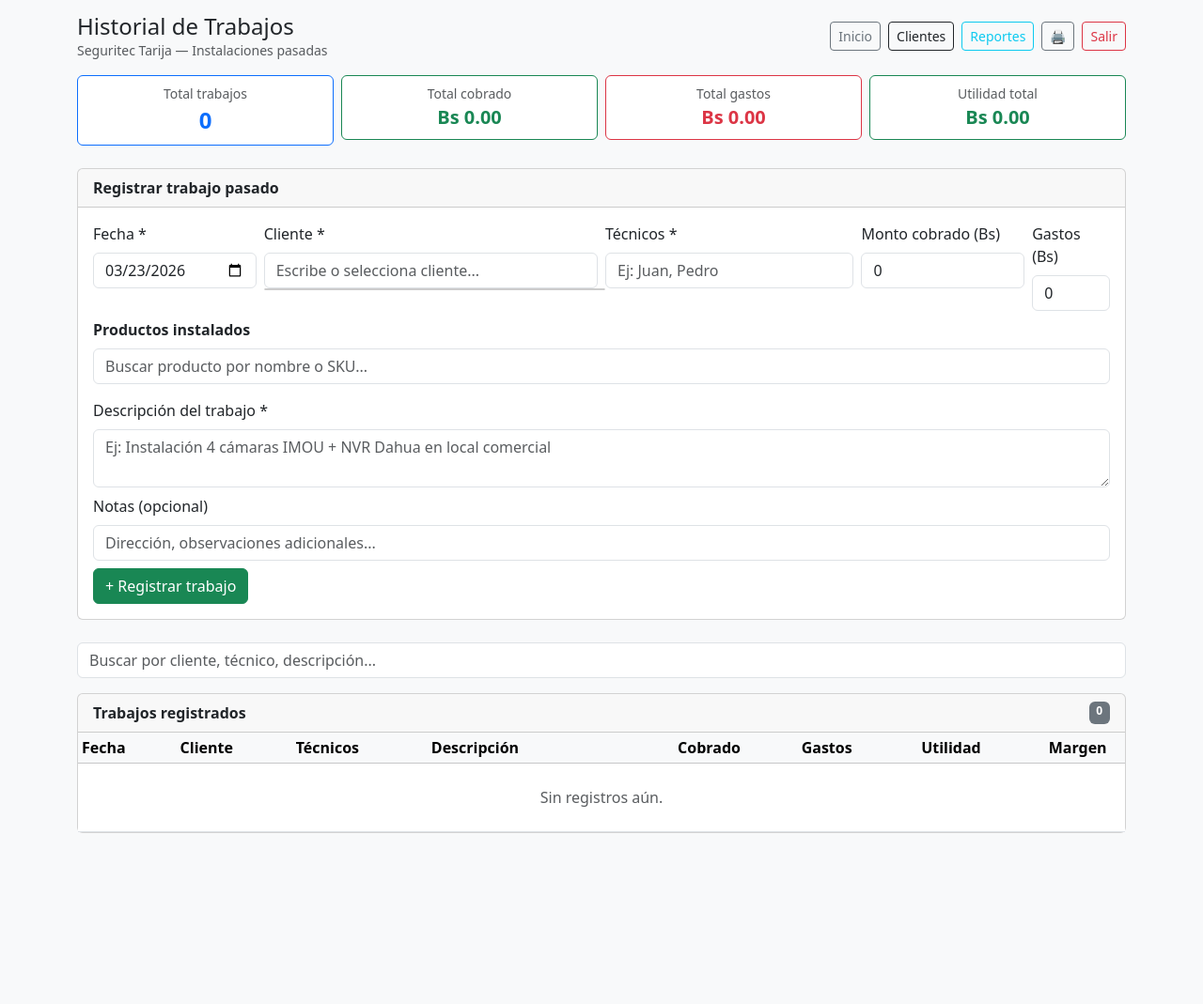
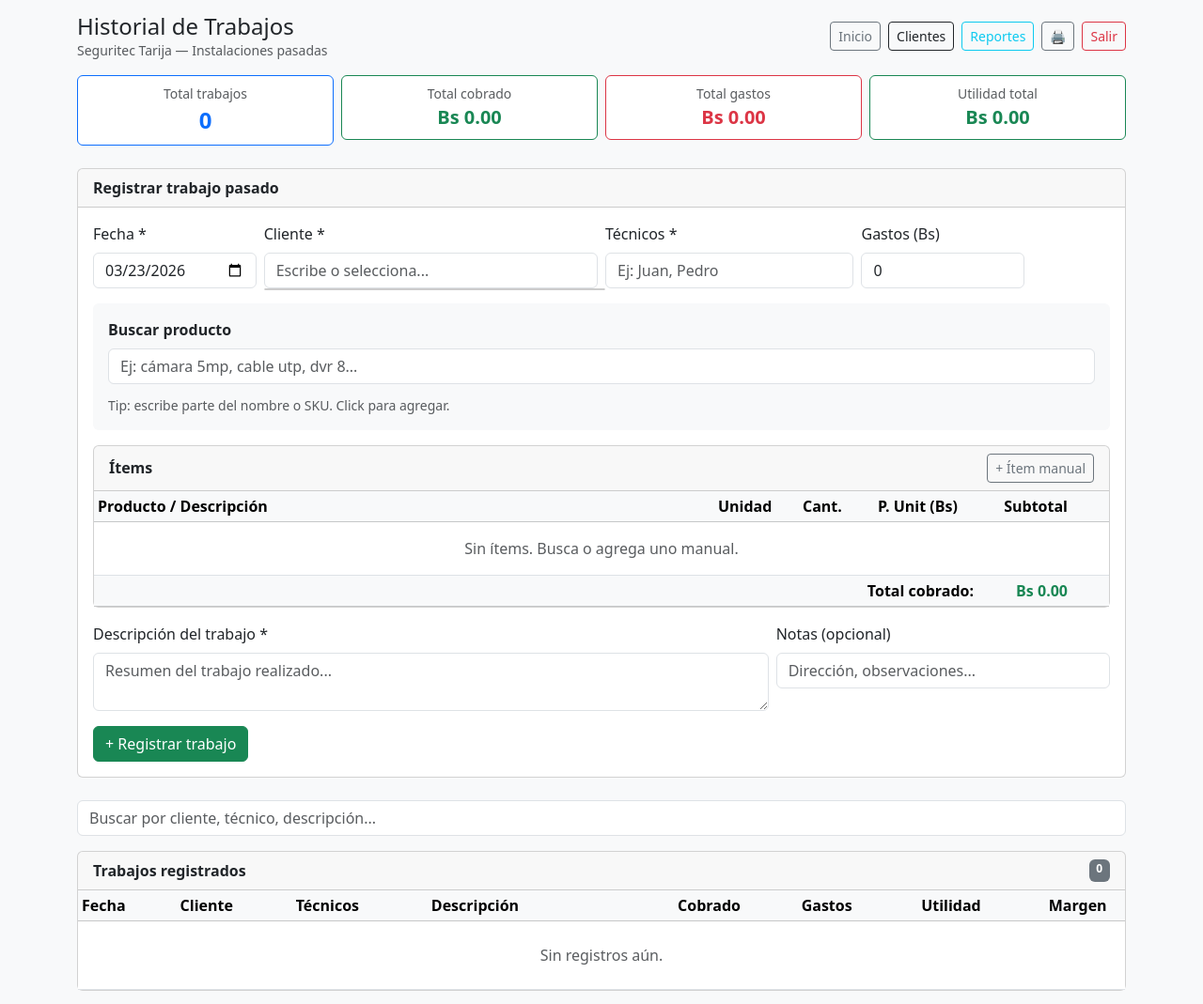
Before and after one commit to Ocafer/cotizador-seguritec, a FastAPI app: page /instalaciones-pasadas in a window 1280 px wide. Shown: the whole page at 94% size. Before the commit the page ends 887 px from the top, so only its background shows below. Run offline with FastAPI, Linux system fonts and the light colour scheme; the visitor is signed in with stand-in values (Sample User, id 1); some libraries are stand-ins or nearby versions.

Commit message:
feat: tabla de items con cantidad y precio en instalaciones pasadas

```diff
--- a/templates/instalaciones_pasadas.html
+++ b/templates/instalaciones_pasadas.html
@@ -6,16 +6,19 @@
   <title>Instalaciones Pasadas</title>
   <link href="https://cdn.jsdelivr.net/npm/bootstrap@5.3.3/dist/css/bootstrap.min.css" rel="stylesheet">
   <style>
-    body{padding:14px;}
-    @media print{.no-print{display:none!important;}}
-    #clienteSugerencias { position:absolute; z-index:999; background:#fff; border:1px solid #ccc; border-radius:4px; width:100%; max-height:200px; overflow-y:auto; }
+    body { padding:14px; }
+    @media print { .no-print { display:none!important; } }
+    #clienteSugerencias { position:absolute; z-index:999; background:#fff; border:1px solid #ccc;
+      border-radius:4px; width:100%; max-height:200px; overflow-y:auto; }
     #clienteSugerencias div { padding:6px 10px; cursor:pointer; }
     #clienteSugerencias div:hover { background:#f0f0f0; }
-    .producto-tag { display:inline-flex; align-items:center; gap:4px; }
+    .result-item:hover { background:#f0f8ff; cursor:pointer; }
   </style>
 </head>
 <body class="bg-light">
 <div class="container">
+
+  <!-- Navbar -->
   <div class="d-flex justify-content-between align-items-center mb-3 no-print">
     <div>
       <h4 class="mb-0">Historial de Trabajos</h4>
@@ -73,80 +76,102 @@
       <form method="post" action="/instalaciones-pasadas/guardar" id="regForm">
         <input type="hidden" name="registro_id" id="registroId" value="0">
 
-        <div class="row g-2 mb-2">
-          <!-- Fecha -->
+        <!-- Fila 1: datos principales -->
+        <div class="row g-2 mb-3">
           <div class="col-6 col-md-2">
             <label class="form-label">Fecha *</label>
             <input type="date" class="form-control" name="fecha_instalacion" id="fFecha" required>
           </div>
-
-          <!-- Cliente con autocomplete -->
           <div class="col-12 col-md-4" style="position:relative;">
             <label class="form-label">Cliente *</label>
             <input type="text" class="form-control" name="cliente_nombre" id="fCliente" required
-                   placeholder="Escribe o selecciona cliente..." autocomplete="off" oninput="buscarCliente(this.value)">
+                   placeholder="Escribe o selecciona..." autocomplete="off" oninput="buscarCliente(this.value)">
             <div id="clienteSugerencias"></div>
           </div>
-
-          <!-- Técnicos -->
           <div class="col-12 col-md-3">
             <label class="form-label">Técnicos *</label>
             <input type="text" class="form-control" name="tecnicos" id="fTecnicos" required
-                   placeholder="Ej: Juan, Pedro"
-                   list="listaTecnicos">
+                   placeholder="Ej: Juan, Pedro" list="listaTecnicos">
             <datalist id="listaTecnicos">
               {% for t in tecnicos_activos %}
               <option value="{{ t.nombre }}">
               {% endfor %}
             </datalist>
           </div>
-
-          <!-- Monto y gastos -->
           <div class="col-6 col-md-2">
-            <label class="form-label">Monto cobrado (Bs)</label>
-            <input type="number" class="form-control" name="monto_cobrado" id="fMonto" step="0.01" min="0" value="0">
-          </div>
-          <div class="col-6 col-md-1">
             <label class="form-label">Gastos (Bs)</label>
             <input type="number" class="form-control" name="gastos" id="fGastos" step="0.01" min="0" value="0">
           </div>
+          <!-- monto_cobrado oculto, se llena desde la suma de ítems -->
+          <input type="hidden" name="monto_cobrado" id="fMonto" value="0">
         </div>
 
-        <!-- Selector de productos -->
-        <div class="mb-2">
-          <label class="form-label fw-bold">Productos instalados</label>
-          <div class="input-group mb-2">
-            <input type="text" class="form-control" id="buscarProducto"
-                   placeholder="Buscar producto por nombre o SKU..." oninput="filtrarProductos(this.value)">
-          </div>
-          <div id="productosResultados" class="border rounded p-2 bg-white mb-2" style="max-height:180px;overflow-y:auto;display:none;">
+        <!-- Buscador de productos -->
+        <div class="card mb-3 border-0 bg-light p-3">
+          <div class="fw-bold mb-2">Buscar producto</div>
+          <input type="text" class="form-control mb-2" id="buscarProducto"
+                 placeholder="Ej: cámara 5mp, cable utp, dvr 8..."
+                 oninput="filtrarProductos(this.value)">
+          <div id="productosResultados" class="border rounded bg-white" style="max-height:200px;overflow-y:auto;display:none;">
             {% for p in productos %}
-            <div class="result-item d-flex justify-content-between align-items-center py-1 px-1 border-bottom"
-                 style="cursor:pointer;" data-nombre="{{ p.nombre|e }}" data-sku="{{ p.sku or '' }}"
-                 onclick="agregarProducto('{{ p.sku or '' }}', '{{ p.nombre|e }}', {{ p.precio_bs }})">
-              <span class="small">{% if p.sku %}<code class="text-muted">{{ p.sku }}</code> — {% endif %}{{ p.nombre }}</span>
-              <span class="badge bg-success ms-2">Bs {{ "%.2f"|format(p.precio_bs) }}</span>
+            <div class="result-item d-flex justify-content-between align-items-center py-1 px-2 border-bottom small"
+                 data-nombre="{{ p.nombre|e }}" data-sku="{{ p.sku or '' }}" data-precio="{{ p.precio_bs }}"
+                 onclick="agregarProducto('{{ p.sku or '' }}', '{{ p.nombre|e|replace("'","\\'")|replace('"','&quot;') }}', {{ p.precio_bs }})">
+              <span>{% if p.sku %}<code class="text-muted">{{ p.sku }}</code> — {% endif %}{{ p.nombre }}</span>
+              <span class="badge bg-success ms-2 text-nowrap">Bs {{ "%.2f"|format(p.precio_bs) }}</span>
             </div>
             {% endfor %}
           </div>
-          <!-- Tags de productos seleccionados -->
-          <div id="productosSeleccionados" class="d-flex flex-wrap gap-2 mb-2"></div>
+          <div class="text-muted small mt-1">Tip: escribe parte del nombre o SKU. Click para agregar.</div>
         </div>
 
-        <!-- Descripción (se llena automáticamente con productos pero editable) -->
-        <div class="mb-2">
-          <label class="form-label">Descripción del trabajo *</label>
-          <textarea class="form-control" name="descripcion" id="fDescripcion" required rows="2"
-                    placeholder="Ej: Instalación 4 cámaras IMOU + NVR Dahua en local comercial"></textarea>
+        <!-- Tabla de ítems -->
+        <div class="card mb-3">
+          <div class="card-header d-flex justify-content-between align-items-center">
+            <strong>Ítems</strong>
+            <button type="button" class="btn btn-sm btn-outline-secondary" onclick="agregarManual()">+ Ítem manual</button>
+          </div>
+          <div class="table-responsive">
+            <table class="table table-sm align-middle mb-0" id="tablaItems">
+              <thead class="table-light">
+                <tr>
+                  <th>Producto / Descripción</th>
+                  <th style="width:90px">Unidad</th>
+                  <th style="width:80px">Cant.</th>
+                  <th style="width:110px">P. Unit (Bs)</th>
+                  <th style="width:100px" class="text-end">Subtotal</th>
+                  <th style="width:40px"></th>
+                </tr>
+              </thead>
+              <tbody id="itemsBody">
+                <tr id="emptyRow"><td colspan="6" class="text-center text-muted py-3">Sin ítems. Busca o agrega uno manual.</td></tr>
+              </tbody>
+              <tfoot>
+                <tr class="table-light fw-bold">
+                  <td colspan="4" class="text-end">Total cobrado:</td>
+                  <td class="text-end text-success" id="totalDisplay">Bs 0.00</td>
+                  <td></td>
+                </tr>
+              </tfoot>
+            </table>
+          </div>
         </div>
 
-        <div class="mb-2">
-          <label class="form-label">Notas (opcional)</label>
-          <input type="text" class="form-control" name="notas" id="fNotas"
-                 placeholder="Dirección, observaciones adicionales...">
+        <!-- Descripción y notas -->
+        <div class="row g-2 mb-3">
+          <div class="col-12 col-md-8">
+            <label class="form-label">Descripción del trabajo *</label>
+            <textarea class="form-control" name="descripcion" id="fDescripcion" required rows="2"
+                      placeholder="Resumen del trabajo realizado..."></textarea>
+          </div>
+          <div class="col-12 col-md-4">
+            <label class="form-label">Notas (opcional)</label>
+            <input type="text" class="form-control" name="notas" id="fNotas"
+                   placeholder="Dirección, observaciones...">
+          </div>
         </div>
 
-        <div class="d-flex gap-2 mt-2">
+        <div class="d-flex gap-2">
           <button type="submit" class="btn btn-success" id="btnGuardar">+ Registrar trabajo</button>
           <button type="button" class="btn btn-outline-secondary d-none" id="btnCancelar" onclick="resetForm()">Cancelar</button>
         </div>
@@ -160,7 +185,7 @@
            placeholder="Buscar por cliente, técnico, descripción..." oninput="filtrarTabla()">
   </div>
 
-  <!-- Tabla -->
+  <!-- Tabla registros -->
   <div class="card">
     <div class="card-header d-flex justify-content-between">
       <strong>Trabajos registrados</strong>
@@ -170,14 +195,9 @@
       <table class="table table-sm align-middle mb-0" id="tablaReg">
         <thead class="table-light">
           <tr>
-            <th>Fecha</th>
-            <th>Cliente</th>
-            <th>Técnicos</th>
-            <th>Descripción</th>
-            <th class="text-end">Cobrado</th>
-            <th class="text-end">Gastos</th>
-            <th class="text-end">Utilidad</th>
-            <th class="text-end">Margen</th>
+            <th>Fecha</th><th>Cliente</th><th>Técnicos</th><th>Descripción</th>
+            <th class="text-end">Cobrado</th><th class="text-end">Gastos</th>
+            <th class="text-end">Utilidad</th><th class="text-end">Margen</th>
             <th class="no-print"></th>
           </tr>
         </thead>
@@ -200,11 +220,11 @@
             </td>
             <td class="text-end no-print">
               <button class="btn btn-sm btn-outline-primary"
-                onclick="editar({{ r.id }}, '{{ r.fecha_instalacion }}', '{{ r.cliente_nombre|e }}', '{{ r.tecnicos|e }}', '{{ r.descripcion|e }}', {{ r.monto_cobrado }}, {{ r.gastos }}, '{{ r.notas|e }}')">
+                onclick="editar({{ r.id }},'{{ r.fecha_instalacion }}','{{ r.cliente_nombre|e }}','{{ r.tecnicos|e }}','{{ r.descripcion|e|replace("'","\\'") }}',{{ r.monto_cobrado }},{{ r.gastos }},'{{ r.notas|e }}')">
                 Editar
               </button>
               <form method="post" action="/instalaciones-pasadas/{{ r.id }}/borrar"
-                    style="display:inline" onsubmit="return confirm('¿Eliminar este registro?')">
+                    style="display:inline" onsubmit="return confirm('¿Eliminar?')">
                 <button class="btn btn-sm btn-outline-danger">✕</button>
               </form>
             </td>
@@ -232,94 +252,129 @@
 
 <script src="https://cdn.jsdelivr.net/npm/bootstrap@5.3.3/dist/js/bootstrap.bundle.min.js"></script>
 <script>
-// ── Datos del servidor ──────────────────────────────────────────────
 const CLIENTES = {{ clientes | map(attribute='nombre') | list | tojson }};
-const PRODUCTOS_SELECCIONADOS = [];
+let items = [];
+let itemCounter = 0;
 
-// ── Fecha hoy ───────────────────────────────────────────────────────
+// Fecha hoy
 document.getElementById('fFecha').valueAsDate = new Date();
 
-// ── Autocomplete clientes ───────────────────────────────────────────
+// ── Autocomplete clientes ──────────────────────────────────────────
 function buscarCliente(q) {
   const box = document.getElementById('clienteSugerencias');
   box.innerHTML = '';
-  if (!q || q.length < 1) { box.style.display = 'none'; return; }
-  const matches = CLIENTES.filter(c => c.toLowerCase().includes(q.toLowerCase())).slice(0, 8);
-  if (!matches.length) { box.style.display = 'none'; return; }
+  if (!q) { box.style.display='none'; return; }
+  const matches = CLIENTES.filter(c => c.toLowerCase().includes(q.toLowerCase())).slice(0,8);
+  if (!matches.length) { box.style.display='none'; return; }
   matches.forEach(c => {
     const d = document.createElement('div');
     d.textContent = c;
-    d.onclick = () => {
-      document.getElementById('fCliente').value = c;
-      box.innerHTML = '';
-      box.style.display = 'none';
-    };
+    d.onclick = () => { document.getElementById('fCliente').value = c; box.innerHTML=''; box.style.display='none'; };
     box.appendChild(d);
   });
   box.style.display = 'block';
 }
 document.addEventListener('click', e => {
-  if (!e.target.closest('#fCliente') && !e.target.closest('#clienteSugerencias')) {
+  if (!e.target.closest('#fCliente') && !e.target.closest('#clienteSugerencias'))
     document.getElementById('clienteSugerencias').style.display = 'none';
-  }
 });
 
-// ── Búsqueda de productos ───────────────────────────────────────────
+// ── Búsqueda productos ─────────────────────────────────────────────
 function filtrarProductos(q) {
   const box = document.getElementById('productosResultados');
-  const items = box.querySelectorAll('.result-item');
-  if (!q) { box.style.display = 'none'; return; }
+  const rows = box.querySelectorAll('.result-item');
+  if (!q) { box.style.display='none'; return; }
   box.style.display = 'block';
-  items.forEach(item => {
-    const txt = (item.dataset.nombre + ' ' + item.dataset.sku).toLowerCase();
-    item.style.display = txt.includes(q.toLowerCase()) ? '' : 'none';
+  rows.forEach(r => {
+    const txt = (r.dataset.nombre + ' ' + r.dataset.sku).toLowerCase();
+    r.style.display = txt.includes(q.toLowerCase()) ? '' : 'none';
   });
 }
 
+// ── Agregar producto desde buscador ───────────────────────────────
 function agregarProducto(sku, nombre, precio) {
-  // Evitar duplicados
-  if (PRODUCTOS_SELECCIONADOS.find(p => p.nombre === nombre)) return;
-  PRODUCTOS_SELECCIONADOS.push({ sku, nombre, precio });
-  renderProductosTags();
-  actualizarDescripcion();
+  addItem(sku, nombre, 'unidad', 1, precio);
   document.getElementById('buscarProducto').value = '';
   document.getElementById('productosResultados').style.display = 'none';
 }
 
-function quitarProducto(idx) {
-  PRODUCTOS_SELECCIONADOS.splice(idx, 1);
-  renderProductosTags();
+// ── Agregar ítem manual ────────────────────────────────────────────
+function agregarManual() {
+  addItem('', '', 'unidad', 1, 0);
+}
+
+function addItem(sku, nombre, unidad, qty, precio) {
+  const id = ++itemCounter;
+  items.push({ id, sku, nombre, unidad, qty, precio });
+  renderItems();
   actualizarDescripcion();
 }
 
-function renderProductosTags() {
-  const container = document.getElementById('productosSeleccionados');
-  container.innerHTML = '';
-  if (!PRODUCTOS_SELECCIONADOS.length) {
-    container.innerHTML = '<span class="text-muted small">Sin productos seleccionados.</span>';
+function renderItems() {
+  const tbody = document.getElementById('itemsBody');
+  const emptyRow = document.getElementById('emptyRow');
+  if (emptyRow) emptyRow.remove();
+
+  tbody.innerHTML = '';
+  if (!items.length) {
+    tbody.innerHTML = '<tr id="emptyRow"><td colspan="6" class="text-center text-muted py-3">Sin ítems.</td></tr>';
+    actualizarTotal();
     return;
   }
-  PRODUCTOS_SELECCIONADOS.forEach((p, i) => {
-    const span = document.createElement('span');
-    span.className = 'badge bg-primary fs-6 d-inline-flex align-items-center gap-1';
-    span.innerHTML = `📦 ${esc(p.nombre)} <span class="text-warning">Bs ${p.precio.toFixed(2)}</span>
-      <button type="button" class="btn-close btn-close-white ms-1" style="font-size:0.6em;"
-        onclick="quitarProducto(${i})"></button>`;
-    container.appendChild(span);
+
+  items.forEach((it, idx) => {
+    const sub = (it.qty * it.precio).toFixed(2);
+    const tr = document.createElement('tr');
+    tr.innerHTML = `
+      <td><input type="text" class="form-control form-control-sm" value="${esc(it.nombre)}"
+            onchange="updateItem(${idx},'nombre',this.value)"></td>
+      <td><input type="text" class="form-control form-control-sm" value="${esc(it.unidad)}"
+            onchange="updateItem(${idx},'unidad',this.value)"></td>
+      <td><input type="number" class="form-control form-control-sm" value="${it.qty}" min="0.01" step="0.01"
+            onchange="updateItem(${idx},'qty',parseFloat(this.value)||0)"></td>
+      <td><input type="number" class="form-control form-control-sm" value="${it.precio}" min="0" step="0.01"
+            onchange="updateItem(${idx},'precio',parseFloat(this.value)||0)"></td>
+      <td class="text-end fw-bold text-success" id="sub_${idx}">Bs ${sub}</td>
+      <td class="text-center">
+        <button type="button" class="btn btn-sm btn-outline-danger py-0 px-1" onclick="removeItem(${idx})">✕</button>
+      </td>`;
+    tbody.appendChild(tr);
   });
+  actualizarTotal();
+}
+
+function updateItem(idx, campo, val) {
+  items[idx][campo] = val;
+  const sub = (items[idx].qty * items[idx].precio).toFixed(2);
+  const subEl = document.getElementById(`sub_${idx}`);
+  if (subEl) subEl.textContent = `Bs ${sub}`;
+  actualizarTotal();
+  if (campo === 'nombre') actualizarDescripcion();
+}
+
+function removeItem(idx) {
+  items.splice(idx, 1);
+  renderItems();
+  actualizarDescripcion();
+}
+
+function actualizarTotal() {
+  const total = items.reduce((s, it) => s + it.qty * it.precio, 0);
+  document.getElementById('totalDisplay').textContent = `Bs ${total.toFixed(2)}`;
+  document.getElementById('fMonto').value = total.toFixed(2);
 }
 
 function actualizarDescripcion() {
-  if (!PRODUCTOS_SELECCIONADOS.length) return;
-  const desc = 'Instalación: ' + PRODUCTOS_SELECCIONADOS.map(p => p.nombre).join(' + ');
-  document.getElementById('fDescripcion').value = desc;
+  const nombres = items.filter(i => i.nombre).map(i => i.nombre);
+  if (nombres.length)
+    document.getElementById('fDescripcion').value = 'Instalación: ' + nombres.join(' + ');
 }
 
 function esc(s) {
-  return String(s).replace(/&/g,'&amp;').replace(/</g,'&lt;').replace(/>/g,'&gt;');
+  return String(s).replace(/&/g,'&amp;').replace(/</g,'&lt;').replace(/>/g,'&gt;').replace(/"/g,'&quot;');
 }
 
-// ── Editar registro ─────────────────────────────────────────────────
+// ── Editar ─────────────────────────────────────────────────────────
 function editar(id, fecha, cliente, tecnicos, descripcion, monto, gastos, notas) {
   document.getElementById('registroId').value = id;
   document.getElementById('fFecha').value = fecha;
@@ -329,24 +384,29 @@ function editar(id, fecha, cliente, tecnicos, descripcion, monto, gastos, notas)
   document.getElementById('fMonto').value = monto;
   document.getElementById('fGastos').value = gastos;
   document.getElementById('fNotas').value = notas;
+  // Limpiar items al editar (solo edita campos de texto)
+  items = [];
+  renderItems();
+  document.getElementById('totalDisplay').textContent = `Bs ${parseFloat(monto).toFixed(2)}`;
   document.getElementById('formTitle').textContent = 'Editar registro';
   document.getElementById('btnGuardar').textContent = 'Guardar cambios';
   document.getElementById('btnCancelar').classList.remove('d-none');
-  window.scrollTo(0, 0);
+  window.scrollTo(0,0);
 }
 
 function resetForm() {
   document.getElementById('regForm').reset();
   document.getElementById('registroId').value = 0;
   document.getElementById('fFecha').valueAsDate = new Date();
-  PRODUCTOS_SELECCIONADOS.length = 0;
-  renderProductosTags();
+  document.getElementById('fMonto').value = 0;
+  items = []; itemCounter = 0;
+  renderItems();
   document.getElementById('formTitle').textContent = 'Registrar trabajo pasado';
   document.getElementById('btnGuardar').textContent = '+ Registrar trabajo';
   document.getElementById('btnCancelar').classList.add('d-none');
 }
 
-// ── Filtrar tabla ───────────────────────────────────────────────────
+// ── Filtrar tabla ──────────────────────────────────────────────────
 function filtrarTabla() {
   const q = document.getElementById('buscador').value.toLowerCase();
   document.querySelectorAll('#tablaReg tbody tr').forEach(tr => {
```
